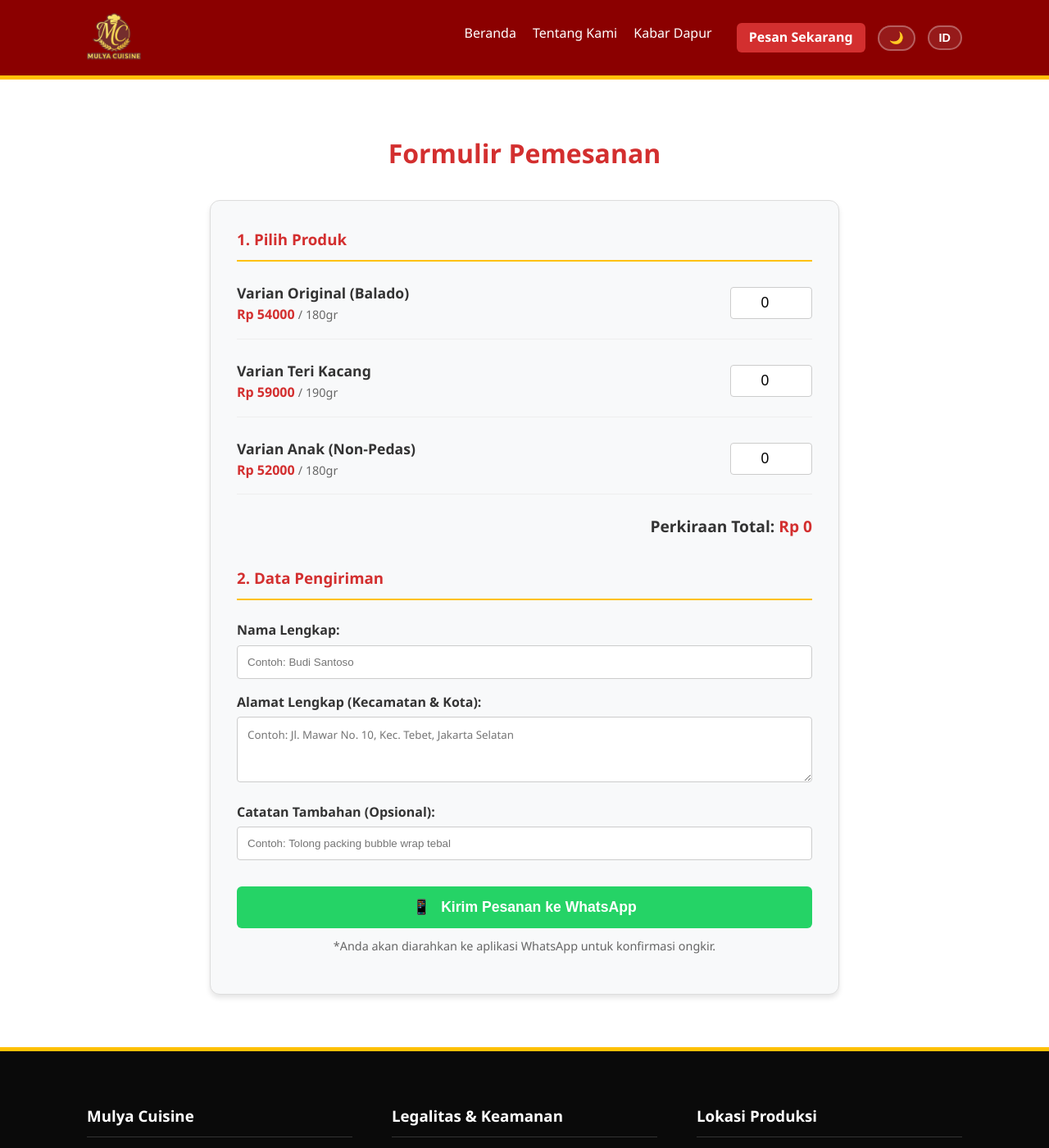
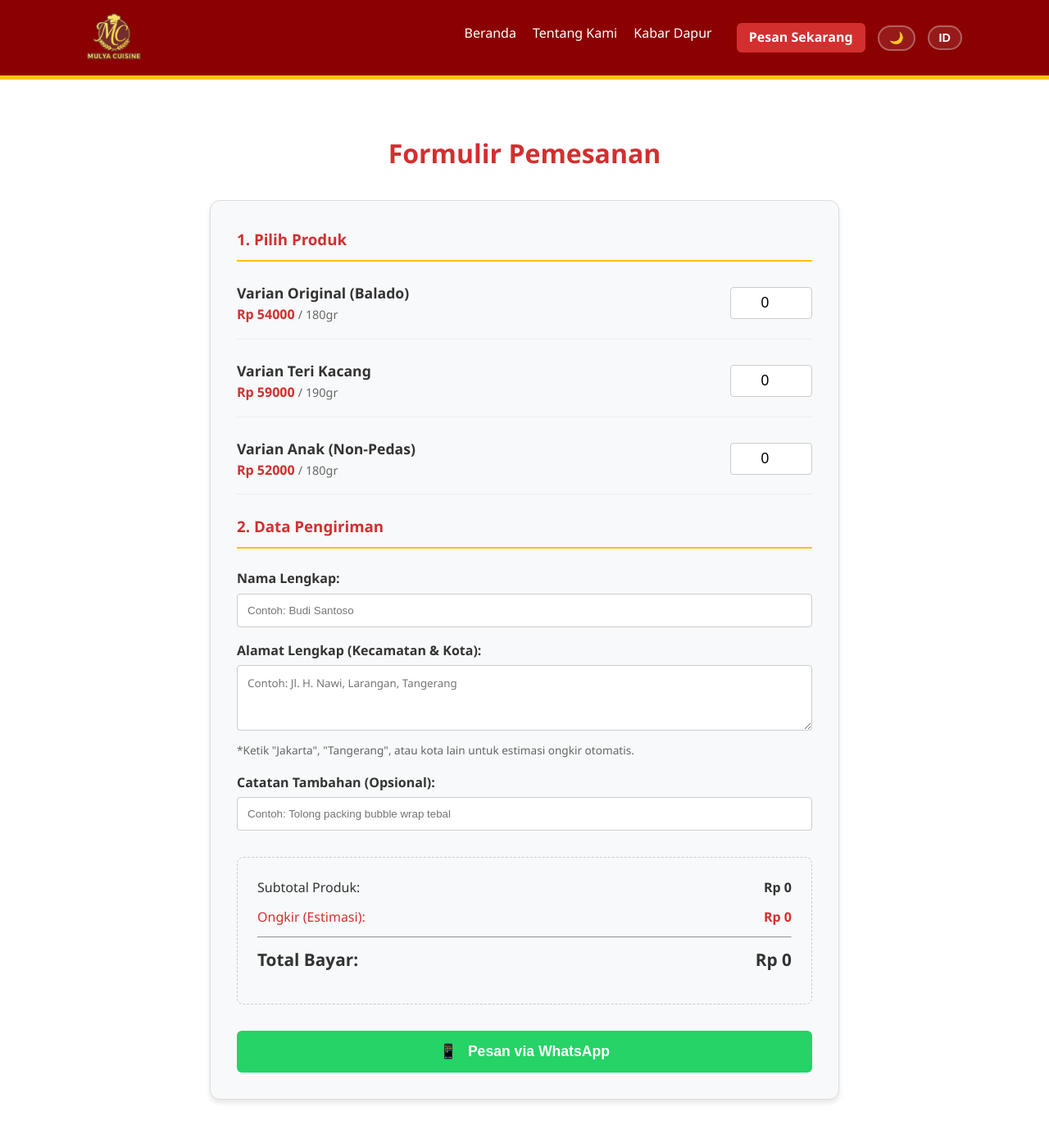
Before and after one commit to dimasmuharam/kentangmustofa, a Jekyll site: the page built from order.md, in a window 1280 px wide and 1400 px high. Shown: the whole window at 82% size. Built offline with Jekyll 4.4.1, drawn with Linux system fonts in a browser that asks for light colours; some of the changed lines change nothing that is shown.

Commit message:
Update order.md

```diff
--- a/order.md
+++ b/order.md
@@ -35,11 +35,6 @@
             </div>
             {% endfor %}
 
-            <div style="text-align: right; margin-bottom: 2rem; font-size: 1.2rem;">
-                <strong>Perkiraan Total: </strong>
-                <span id="total-price" style="color: var(--brand-red); font-weight: bold;">Rp 0</span>
-            </div>
-
             <h3 style="border-bottom: 2px solid var(--brand-gold); padding-bottom: 10px; margin-bottom: 1.5rem;">2. Data Pengiriman</h3>
 
             <div style="margin-bottom: 1rem;">
@@ -49,7 +44,8 @@
 
             <div style="margin-bottom: 1rem;">
                 <label for="customer-address" style="display: block; margin-bottom: 5px; font-weight: bold;">Alamat Lengkap (Kecamatan & Kota):</label>
-                <textarea id="customer-address" rows="3" placeholder="Contoh: Jl. Mawar No. 10, Kec. Tebet, Jakarta Selatan" style="width: 100%; padding: 12px; border: 1px solid #ccc; border-radius: 4px; font-family: inherit;"></textarea>
+                <textarea id="customer-address" rows="3" placeholder="Contoh: Jl. H. Nawi, Larangan, Tangerang" style="width: 100%; padding: 12px; border: 1px solid #ccc; border-radius: 4px; font-family: inherit;"></textarea>
+                <p style="font-size: 0.85rem; color: #666; margin-top: 5px;">*Ketik "Jakarta", "Tangerang", atau kota lain untuk estimasi ongkir otomatis.</p>
             </div>
 
             <div style="margin-bottom: 2rem;">
@@ -57,12 +53,26 @@
                 <input type="text" id="customer-note" placeholder="Contoh: Tolong packing bubble wrap tebal" style="width: 100%; padding: 12px; border: 1px solid #ccc; border-radius: 4px;">
             </div>
 
+            <div style="background: #f8f9fa; padding: 1.5rem; border-radius: 8px; margin-bottom: 2rem; border: 1px dashed #ccc;">
+                <div style="display: flex; justify-content: space-between; margin-bottom: 10px;">
+                    <span>Subtotal Produk:</span>
+                    <span id="display-subtotal" style="font-weight: bold;">Rp 0</span>
+                </div>
+                <div style="display: flex; justify-content: space-between; margin-bottom: 10px; color: var(--brand-red);">
+                    <span>Ongkir (Estimasi):</span>
+                    <span id="display-ongkir" style="font-weight: bold;">Rp 0</span>
+                </div>
+                <hr style="margin: 10px 0;">
+                <div style="display: flex; justify-content: space-between; font-size: 1.3rem; font-weight: bold;">
+                    <span>Total Bayar:</span>
+                    <span id="display-total">Rp 0</span>
+                </div>
+                <p id="ongkir-note" style="font-size: 0.85rem; color: #888; text-align: right; font-style: italic; margin-top: 5px;"></p>
+            </div>
+
             <button type="button" onclick="kirimWhatsApp()" class="button btn-large" style="width: 100%; background: var(--brand-green); border: none;">
-                <span style="margin-right: 8px;">📱</span> Kirim Pesanan ke WhatsApp
+                <span style="margin-right: 8px;">📱</span> Pesan via WhatsApp
             </button>
-            <p style="text-align: center; font-size: 0.9rem; color: #666; margin-top: 10px;">
-                *Anda akan diarahkan ke aplikasi WhatsApp untuk konfirmasi ongkir.
-            </p>
 
         </form>
     </div>
@@ -70,71 +80,117 @@
 </div>
 
 <script>
-    // 1. UPDATE TOTAL HARGA OTOMATIS
     const inputs = document.querySelectorAll('.qty-input');
-    const totalDisplay = document.getElementById('total-price');
+    const addressInput = document.getElementById('customer-address');
 
-    function updateTotal() {
-        let total = 0;
+    // Element Display
+    const dispSub = document.getElementById('display-subtotal');
+    const dispOngkir = document.getElementById('display-ongkir');
+    const dispTotal = document.getElementById('display-total');
+    const noteOngkir = document.getElementById('ongkir-note');
+
+    let subtotal = 0;
+    let ongkir = 0;
+    let total = 0;
+
+    // --- 1. HITUNG SUBTOTAL PRODUK ---
+    function calculateSubtotal() {
+        subtotal = 0;
         inputs.forEach(input => {
             const price = parseInt(input.getAttribute('data-price')) || 0;
             const qty = parseInt(input.value) || 0;
-            total += price * qty;
+            subtotal += price * qty;
         });
-        // Format ke Rupiah
-        totalDisplay.innerText = "Rp " + total.toLocaleString('id-ID');
+        calculateFinal();
     }
 
-    // Pasang 'pendengar' di setiap kolom input
-    inputs.forEach(input => {
-        input.addEventListener('input', updateTotal);
-    });
+    // --- 2. HITUNG ONGKIR OTOMATIS (LOGIKA PINTAR) ---
+    function checkOngkir() {
+        const addr = addressInput.value.toLowerCase();
 
-    // 2. FUNGSI KIRIM KE WHATSAPP
+        // Aturan Ongkir (Bisa disesuaikan harganya)
+        // Zona 1: Dekat (Larangan, Ciledug, Bintaro, Jaksel, Tangerang Kota)
+        if (addr.includes('larangan') || addr.includes('ciledug') || addr.includes('bintaro') ||
+            addr.includes('jakarta') || addr.includes('tangerang')) {
+            ongkir = 10000; // Flat Rate Dekat
+            noteOngkir.innerText = "Estimasi: Jabodetabek Area (Reguler/Sameday)";
+            noteOngkir.style.color = "green";
+
+        // Zona 2: Agak Jauh (Depok, Bekasi, Bogor)
+        } else if (addr.includes('depok') || addr.includes('bekasi') || addr.includes('bogor') || addr.includes('tangsel')) {
+            ongkir = 20000;
+            noteOngkir.innerText = "Estimasi: Bodetabek Area";
+            noteOngkir.style.color = "orange";
+
+        // Zona 3: Luar Kota / Belum diketik
+        } else if (addr.length > 5) {
+            ongkir = 0;
+            noteOngkir.innerText = "Luar jangkauan deteksi otomatis. Ongkir dicek Admin nanti.";
+            noteOngkir.style.color = "red";
+        } else {
+            ongkir = 0;
+            noteOngkir.innerText = "";
+        }
+
+        calculateFinal();
+    }
+
+    // --- 3. HITUNG TOTAL AKHIR ---
+    function calculateFinal() {
+        // Jika alamat luar kota (ongkir 0), total hanya subtotal
+        total = subtotal + ongkir;
+
+        // Render ke HTML
+        dispSub.innerText = "Rp " + subtotal.toLocaleString('id-ID');
+
+        if (ongkir > 0) {
+            dispOngkir.innerText = "Rp " + ongkir.toLocaleString('id-ID');
+        } else if (addressInput.value.length > 5) {
+            dispOngkir.innerText = "Cek Admin";
+        } else {
+            dispOngkir.innerText = "Rp 0";
+        }
+
+        dispTotal.innerText = "Rp " + total.toLocaleString('id-ID');
+    }
+
+    // Event Listeners (Agar real-time)
+    inputs.forEach(input => { input.addEventListener('input', calculateSubtotal); });
+    addressInput.addEventListener('input', checkOngkir); // Cek ongkir saat ngetik alamat
+
+    // --- 4. KIRIM WHATSAPP ---
     function kirimWhatsApp() {
         const nama = document.getElementById('customer-name').value;
         const alamat = document.getElementById('customer-address').value;
         const catatan = document.getElementById('customer-note').value;
 
-        // Validasi Nama & Alamat
-        if (nama === "" || alamat === "") {
-            alert("Mohon isi Nama dan Alamat dulu ya, Kak!");
-            return;
-        }
+        if (nama === "" || alamat === "") { alert("Mohon isi Nama dan Alamat dulu ya!"); return; }
+        if (subtotal === 0) { alert("Pilih minimal satu produk dulu!"); return; }
 
-        // Susun Daftar Pesanan
         let pesananList = "";
-        let adaPesanan = false;
-
         inputs.forEach(input => {
             const qty = parseInt(input.value) || 0;
             if (qty > 0) {
-                const produkName = input.getAttribute('name');
-                pesananList += `- ${produkName}: ${qty} pcs\n`;
-                adaPesanan = true;
+                pesananList += `- ${input.name}: ${qty} pcs\n`;
             }
         });
 
-        if (!adaPesanan) {
-            alert("Pilih minimal satu produk dulu ya, Kak!");
-            return;
+        let textWA = `Halo Mulya Cuisine, saya mau pesan:\n\n${pesananList}\n`;
+        textWA += `Subtotal: Rp ${subtotal.toLocaleString('id-ID')}\n`;
+
+        if (ongkir > 0) {
+            textWA += `Estimasi Ongkir: Rp ${ongkir.toLocaleString('id-ID')}\n`;
+            textWA += `*Total Transfer: Rp ${total.toLocaleString('id-ID')}*\n`;
+        } else {
+            textWA += `Ongkir: Mohon dicek manual\n`;
         }
 
-        // Susun Pesan Akhir
-        let textWA = `Halo Mulya Cuisine, saya mau pesan:\n\n${pesananList}\n`;
         textWA += `--------------------------------\n`;
         textWA += `👤 Nama: ${nama}\n`;
         textWA += `📍 Alamat: ${alamat}\n`;
-        if (catatan !== "") {
-            textWA += `📝 Catatan: ${catatan}\n`;
-        }
-        textWA += `--------------------------------\n`;
-        textWA += `Mohon info total harga + ongkir ya. Terima kasih!`;
+        if (catatan) textWA += `📝 Catatan: ${catatan}\n`;
 
-        // Kirim
         const nomorWA = "{{ site.owner.whatsapp }}";
-        const url = `https://wa.me/${nomorWA}?text=${encodeURIComponent(textWA)}`;
-
-        window.open(url, '_blank');
+        window.open(`https://wa.me/${nomorWA}?text=${encodeURIComponent(textWA)}`, '_blank');
     }
 </script>
```
